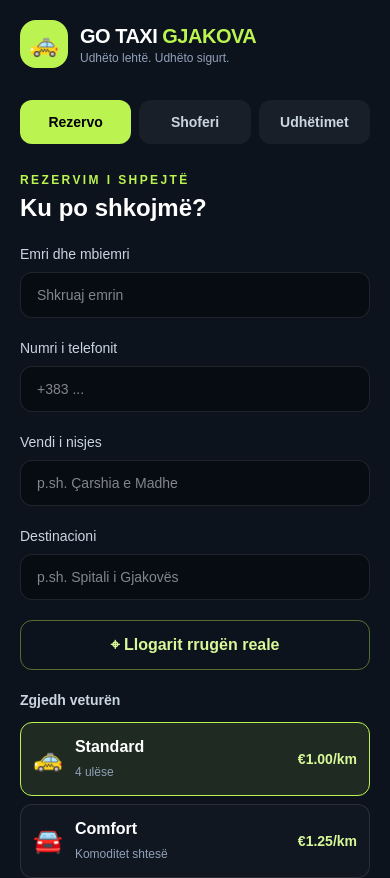
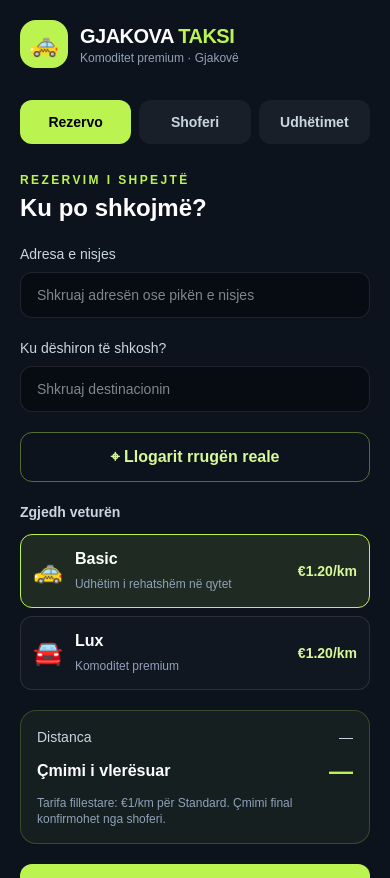
Before and after one commit to rspaqi-jpg/app-taxi1, a Next.js app: page / in a window 390 px wide. Shown: the top 878 px of the page. Built offline with nearby package versions, Linux system fonts and the light colour scheme.

Commit message:
Build luxury Gjakova Taksi booking flow with address suggestions and flat per-km pricing

```diff
--- a/app/page.tsx
+++ b/app/page.tsx
@@ -4,32 +4,29 @@ import { useEffect, useMemo, useState } from 'react'
 
 type Ride = {
   id: string
-  name: string
-  phone: string
   pickup: string
   destination: string
   car: string
   price: number
+  platformFee: number
   km: number
   status: 'new' | 'accepted' | 'arrived' | 'completed'
   createdAt: string
 }
 
 const carOptions = [
-  { id: 'standard', name: 'Standard', detail: '4 ulëse', rate: 1, emoji: '🚕' },
-  { id: 'comfort', name: 'Comfort', detail: 'Komoditet shtesë', rate: 1.25, emoji: '🚘' },
-  { id: 'electric', name: 'Electric', detail: 'Vozitje elektrike', rate: 1.5, emoji: '⚡' },
+  { id: 'basic', name: 'Basic', detail: 'Udhëtim i rehatshëm në qytet', rate: 1.2, emoji: '🚕' },
+  { id: 'lux', name: 'Lux', detail: 'Komoditet premium', rate: 1.2, emoji: '🚘' },
+
 ]
 
 const euro = (n: number) => new Intl.NumberFormat('sq-XK', { style: 'currency', currency: 'EUR', maximumFractionDigits: 2 }).format(n)
 
 export default function Home() {
   const [view, setView] = useState<'client' | 'driver' | 'history'>('client')
-  const [name, setName] = useState('')
-  const [phone, setPhone] = useState('')
   const [pickup, setPickup] = useState('')
   const [destination, setDestination] = useState('')
-  const [car, setCar] = useState('standard')
+  const [car, setCar] = useState('basic')
   const [rides, setRides] = useState<Ride[]>([])
   const [routeKm, setRouteKm] = useState<number | null>(null)
   const [routeMessage, setRouteMessage] = useState('')
@@ -37,6 +34,9 @@ export default function Home() {
   const [message, setMessage] = useState('')
   const [completedCount, setCompletedCount] = useState(0)
   const [showReward, setShowReward] = useState(false)
+  const [pickupSuggestions, setPickupSuggestions] = useState<Array<{ display_name: string }>>([])
+  const [destinationSuggestions, setDestinationSuggestions] = useState<Array<{ display_name: string }>>([])
+  const [activeAddress, setActiveAddress] = useState<'pickup' | 'destination' | null>(null)
 
   useEffect(() => {
     try {
@@ -56,6 +56,21 @@ export default function Home() {
   }, [rides, completedCount])
 
   const selectedCar = carOptions.find((item) => item.id === car) ?? carOptions[0]
+
+  useEffect(() => {
+    const query = activeAddress === 'pickup' ? pickup : activeAddress === 'destination' ? destination : ''
+    const setSuggestions = activeAddress === 'pickup' ? setPickupSuggestions : setDestinationSuggestions
+    if (query.trim().length < 3) { setSuggestions([]); return }
+    const controller = new AbortController()
+    const timer = window.setTimeout(async () => {
+      try {
+        const params = new URLSearchParams({ q: query + ', Gjakovë, Kosovo', format: 'jsonv2', addressdetails: '1', limit: '5', countrycodes: 'xk' })
+        const response = await fetch('https://nominatim.openstreetmap.org/search?' + params.toString(), { signal: controller.signal, headers: { Accept: 'application/json' } })
+        if (response.ok) setSuggestions(await response.json() as Array<{ display_name: string }>)
+      } catch { /* suggestions are optional */ }
+    }, 350)
+    return () => { window.clearTimeout(timer); controller.abort() }
+  }, [pickup, destination, activeAddress])
   const estimatedKm = routeKm ?? (pickup.trim() && destination.trim() ? 5 : 0)
   const estimatedPrice = estimatedKm * selectedCar.rate
   const activeRides = useMemo(() => rides.filter((ride) => ride.status !== 'completed'), [rides])
@@ -94,8 +109,8 @@ export default function Home() {
   }
 
   function bookRide() {
-    if (!name.trim() || !phone.trim() || !pickup.trim() || !destination.trim()) {
-      setMessage('Plotëso emrin, telefonin, nisjen dhe destinacionin.')
+    if (!pickup.trim() || !destination.trim()) {
+      setMessage('Shkruaj adresën e nisjes dhe destinacionin.')
       return
     }
     const km = routeKm ?? estimatedKm
@@ -105,12 +120,11 @@ export default function Home() {
     }
     const ride: Ride = {
       id: 'GT-' + Math.random().toString(36).slice(2, 8).toUpperCase(),
-      name: name.trim(),
-      phone: phone.trim(),
       pickup: pickup.trim(),
       destination: destination.trim(),
       car: selectedCar.name,
-      price: Math.max(1, km * selectedCar.rate),
+      price: km * selectedCar.rate,
+      platformFee: 0.05,
       km,
       status: 'new',
       createdAt: new Date().toISOString(),
@@ -138,8 +152,8 @@ export default function Home() {
           <header className="mb-8 flex items-center gap-3">
             <div className="flex h-12 w-12 items-center justify-center rounded-2xl bg-lime-300 text-2xl text-black">🚕</div>
             <div>
-              <p className="text-xl font-black tracking-tight">GO TAXI <span className="text-lime-300">GJAKOVA</span></p>
-              <p className="text-xs text-slate-400">Udhëto lehtë. Udhëto sigurt.</p>
+              <p className="text-xl font-black tracking-tight">GJAKOVA <span className="text-lime-300">TAKSI</span></p>
+              <p className="text-xs text-slate-400">Komoditet premium · Gjakovë</p>
             </div>
           </header>
 
@@ -156,18 +170,18 @@ export default function Home() {
               <p className="mb-1 text-xs font-bold uppercase tracking-[.2em] text-lime-300">Rezervim i shpejtë</p>
               <h1 className="text-2xl font-extrabold">Ku po shkojmë?</h1>
             </div>
-            <label className="block text-sm text-slate-300">Emri dhe mbiemri
-              <input value={name} onChange={(e) => setName(e.target.value)} placeholder="Shkruaj emrin" autoComplete="name" className="mt-2 w-full rounded-xl border border-white/10 bg-[#070b12] px-4 py-3 text-white outline-none focus:border-lime-300" />
-            </label>
-            <label className="block text-sm text-slate-300">Numri i telefonit
-              <input value={phone} onChange={(e) => setPhone(e.target.value)} placeholder="+383 ..." type="tel" autoComplete="tel" className="mt-2 w-full rounded-xl border border-white/10 bg-[#070b12] px-4 py-3 text-white outline-none focus:border-lime-300" />
-            </label>
-            <label className="block text-sm text-slate-300">Vendi i nisjes
-              <input value={pickup} onChange={(e) => { setPickup(e.target.value); setRouteKm(null) }} placeholder="p.sh. Çarshia e Madhe" className="mt-2 w-full rounded-xl border border-white/10 bg-[#070b12] px-4 py-3 text-white outline-none focus:border-lime-300" />
-            </label>
-            <label className="block text-sm text-slate-300">Destinacioni
-              <input value={destination} onChange={(e) => { setDestination(e.target.value); setRouteKm(null) }} placeholder="p.sh. Spitali i Gjakovës" className="mt-2 w-full rounded-xl border border-white/10 bg-[#070b12] px-4 py-3 text-white outline-none focus:border-lime-300" />
-            </label>
+            <div className="relative">
+              <label className="block text-sm text-slate-300">Adresa e nisjes
+                <input value={pickup} onFocus={() => setActiveAddress('pickup')} onChange={(e) => { setPickup(e.target.value); setRouteKm(null); setActiveAddress('pickup') }} placeholder="Shkruaj adresën ose pikën e nisjes" autoComplete="street-address" className="mt-2 w-full rounded-xl border border-white/10 bg-[#070b12] px-4 py-3 text-white outline-none focus:border-lime-300" />
+              </label>
+              {activeAddress === 'pickup' && pickupSuggestions.length > 0 && <div className="absolute z-20 mt-1 max-h-52 w-full overflow-auto rounded-xl border border-white/10 bg-[#111a25] shadow-2xl">{pickupSuggestions.map((item, index) => <button key={item.display_name + index} onClick={() => { setPickup(item.display_name); setPickupSuggestions([]); setActiveAddress(null); setRouteKm(null) }} className="block w-full border-b border-white/5 px-3 py-3 text-left text-sm hover:bg-lime-300/10">📍 {item.display_name}</button>)}</div>}
+            </div>
+            <div className="relative">
+              <label className="block text-sm text-slate-300">Ku dëshiron të shkosh?
+                <input value={destination} onFocus={() => setActiveAddress('destination')} onChange={(e) => { setDestination(e.target.value); setRouteKm(null); setActiveAddress('destination') }} placeholder="Shkruaj destinacionin" className="mt-2 w-full rounded-xl border border-white/10 bg-[#070b12] px-4 py-3 text-white outline-none focus:border-lime-300" />
+              </label>
+              {activeAddress === 'destination' && destinationSuggestions.length > 0 && <div className="absolute z-20 mt-1 max-h-52 w-full overflow-auto rounded-xl border border-white/10 bg-[#111a25] shadow-2xl">{destinationSuggestions.map((item, index) => <button key={item.display_name + index} onClick={() => { setDestination(item.display_name); setDestinationSuggestions([]); setActiveAddress(null); setRouteKm(null) }} className="block w-full border-b border-white/5 px-3 py-3 text-left text-sm hover:bg-lime-300/10">🏁 {item.display_name}</button>)}</div>}
+            </div>
             <button onClick={calculateRoute} disabled={loadingRoute} className="w-full rounded-xl border border-lime-300/40 px-4 py-3 font-bold text-lime-200 hover:bg-lime-300/10 disabled:opacity-50">{loadingRoute ? 'Po llogaritet rruga…' : '⌖ Llogarit rrugën reale'}</button>
             {routeMessage && <p role="status" className="rounded-xl bg-white/5 p-3 text-sm text-slate-300">{routeMessage}</p>}
             <div>
@@ -192,8 +206,8 @@ export default function Home() {
             <h2 className="mb-2 text-2xl font-extrabold">Porositë aktive</h2>
             <p className="mb-5 text-sm text-slate-400">Këtu shfaqen rezervimet e ruajtura në këtë shfletues.</p>
             {activeRides.length === 0 ? <div className="rounded-2xl border border-dashed border-white/15 p-6 text-center text-slate-400">Nuk ka porosi aktive për momentin.</div> : activeRides.map((ride) => <div key={ride.id} className="mb-3 rounded-2xl border border-white/10 bg-white/[.03] p-4">
-              <div className="flex justify-between gap-3"><span className="font-bold">{ride.name}</span><span className="text-sm font-bold text-lime-300">{euro(ride.price)}</span></div>
-              <p className="mt-1 text-xs text-slate-400">{ride.id} · {ride.phone}</p>
+              <div className="flex justify-between gap-3"><span className="font-bold">Rezervim {ride.id}</span><span className="text-sm font-bold text-lime-300">{euro(ride.price)}</span></div>
+              <p className="mt-1 text-xs text-slate-400">Komisioni i platformës: {euro(ride.platformFee)}</p>
               <p className="mt-3 text-sm">📍 {ride.pickup}</p><p className="mt-1 text-sm">🏁 {ride.destination}</p>
               <p className="mt-2 text-xs text-slate-400">{ride.car} · {ride.km.toFixed(1)} km</p>
               <div className="mt-4 flex flex-wrap gap-2">
@@ -211,6 +225,7 @@ export default function Home() {
             {rides.length === 0 ? <div className="rounded-2xl border border-dashed border-white/15 p-6 text-center text-slate-400">Ende nuk ka rezervime. Kthehu te “Rezervo”.</div> : rides.map((ride) => <article key={ride.id} className="mb-3 rounded-2xl border border-white/10 bg-white/[.03] p-4">
               <div className="flex items-center justify-between gap-3"><span className="font-bold">{ride.id}</span><span className="font-bold text-lime-300">{euro(ride.price)}</span></div>
               <p className="mt-2 text-sm">{ride.pickup} → {ride.destination}</p>
+              <p className="mt-1 text-xs text-slate-400">Komisioni i platformës: {euro(ride.platformFee ?? 0.05)}</p>
               <p className="mt-2 text-xs text-slate-400">{ride.car} · {ride.km.toFixed(1)} km · {ride.status === 'new' ? 'Në pritje' : ride.status === 'accepted' ? 'Shoferi po vjen' : ride.status === 'arrived' ? 'Shoferi arriti' : 'Përfunduar'}</p>
             </article>)}
             <div className="mt-5 rounded-2xl bg-white/5 p-4"><p className="text-sm text-slate-400">Udhëtime të përfunduara</p><p className="text-3xl font-black text-lime-300">{completedCount}</p><p className="mt-1 text-xs text-slate-400">Rrota shpërblyese pas çdo 20 udhëtimeve të përfunduara.</p></div>
@@ -219,7 +234,7 @@ export default function Home() {
 
         <section className="flex min-h-[550px] flex-1 flex-col p-5 md:min-h-screen md:p-8">
           <div className="mb-6 flex flex-wrap items-center justify-between gap-4">
-            <div><p className="text-sm font-bold uppercase tracking-[.2em] text-lime-300">Shërbimi lokal</p><h2 className="mt-1 text-3xl font-black md:text-4xl">Taksi në Gjakovë.</h2><p className="mt-2 text-slate-400">Rezervo udhëtimin tënd brenda pak çastesh.</p></div>
+            <div><p className="text-sm font-bold uppercase tracking-[.2em] text-lime-300">Shërbimi lokal</p><h2 className="mt-1 text-3xl font-black md:text-4xl">Udhëto me stil në Gjakovë.</h2><p className="mt-2 text-slate-400">Rezervo udhëtimin tënd brenda pak çastesh.</p></div>
             <div className="rounded-full border border-lime-300/20 bg-lime-300/10 px-4 py-2 text-sm font-semibold text-lime-200"><span className="mr-2 inline-block h-2 w-2 rounded-full bg-lime-300" /> Gjakovë, Kosovë</div>
           </div>
           <div className="relative h-[280px] w-full shrink-0 overflow-hidden rounded-3xl border border-white/10 bg-[#111a25] md:h-[340px]">
```
